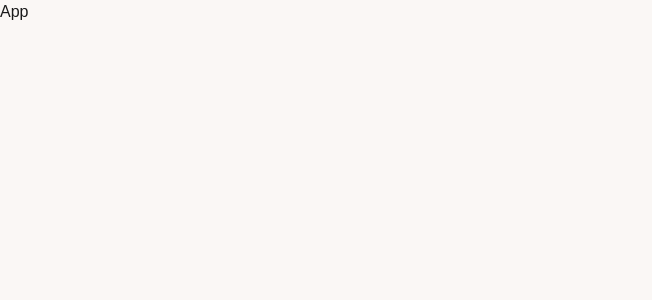
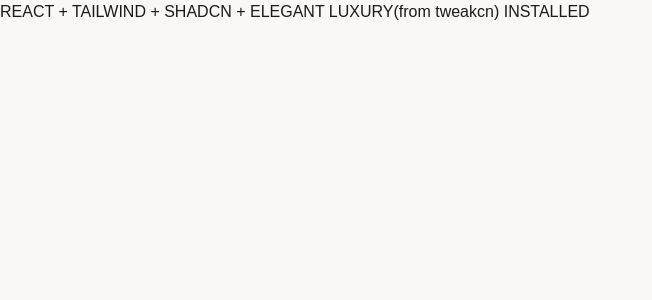
Before and after one commit to heetsz/Parakh.ai, a React (Vite) app in the folder Frontend/: page / in a window 1280 px wide. Shown: the top 300 px of the page, without its empty margins (0-652 px from the left). Built offline with nearby package versions, Linux system fonts and the light colour scheme.

Commit message:
initial commits

```diff
--- a/Frontend/src/App.jsx
+++ b/Frontend/src/App.jsx
@@ -2,7 +2,7 @@
 
 const App = () => {
   return (
-    <div>App</div>
+    <div>REACT + TAILWIND + SHADCN + ELEGANT LUXURY(from tweakcn) INSTALLED </div>
   )
 }
 
```
